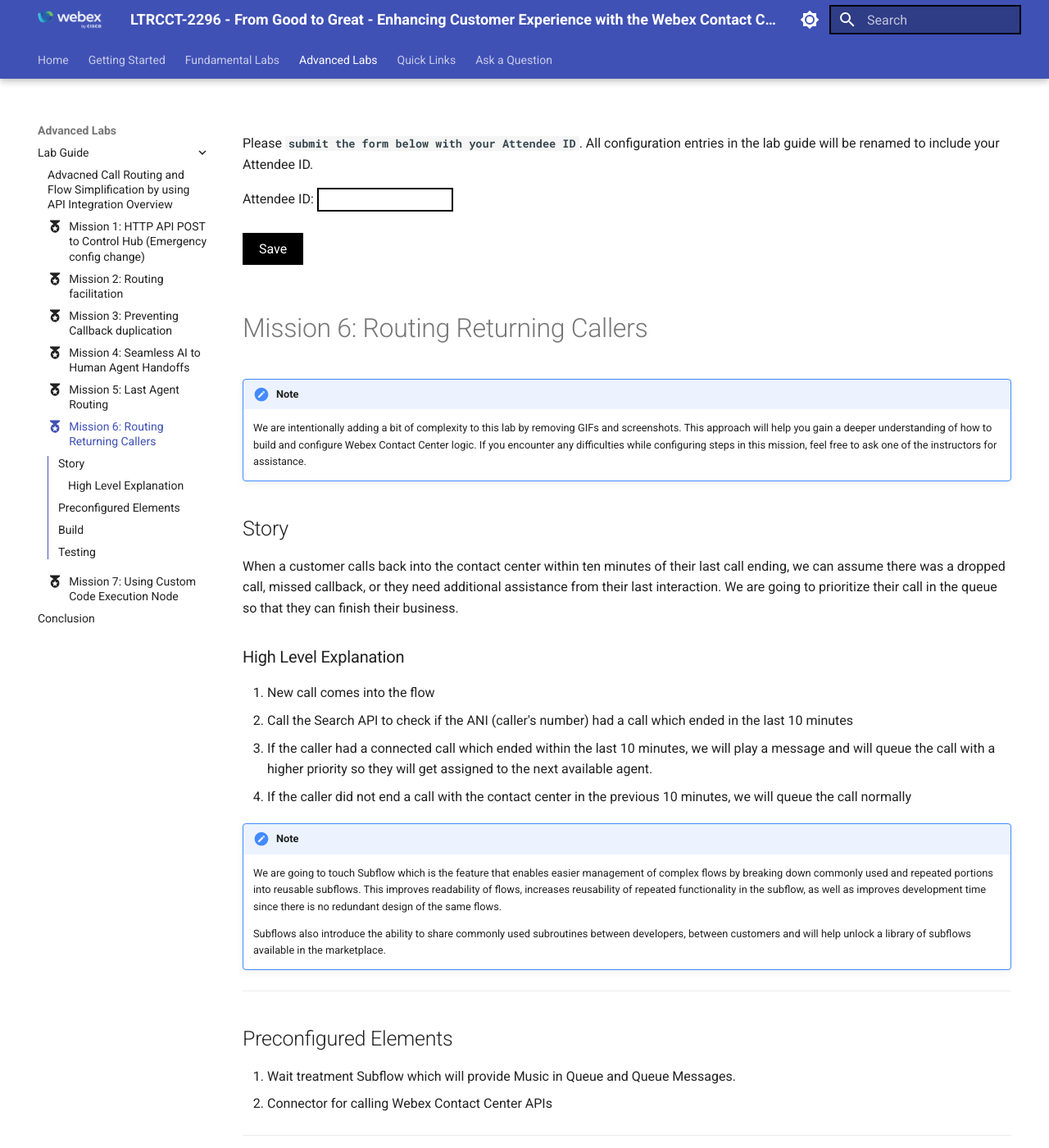
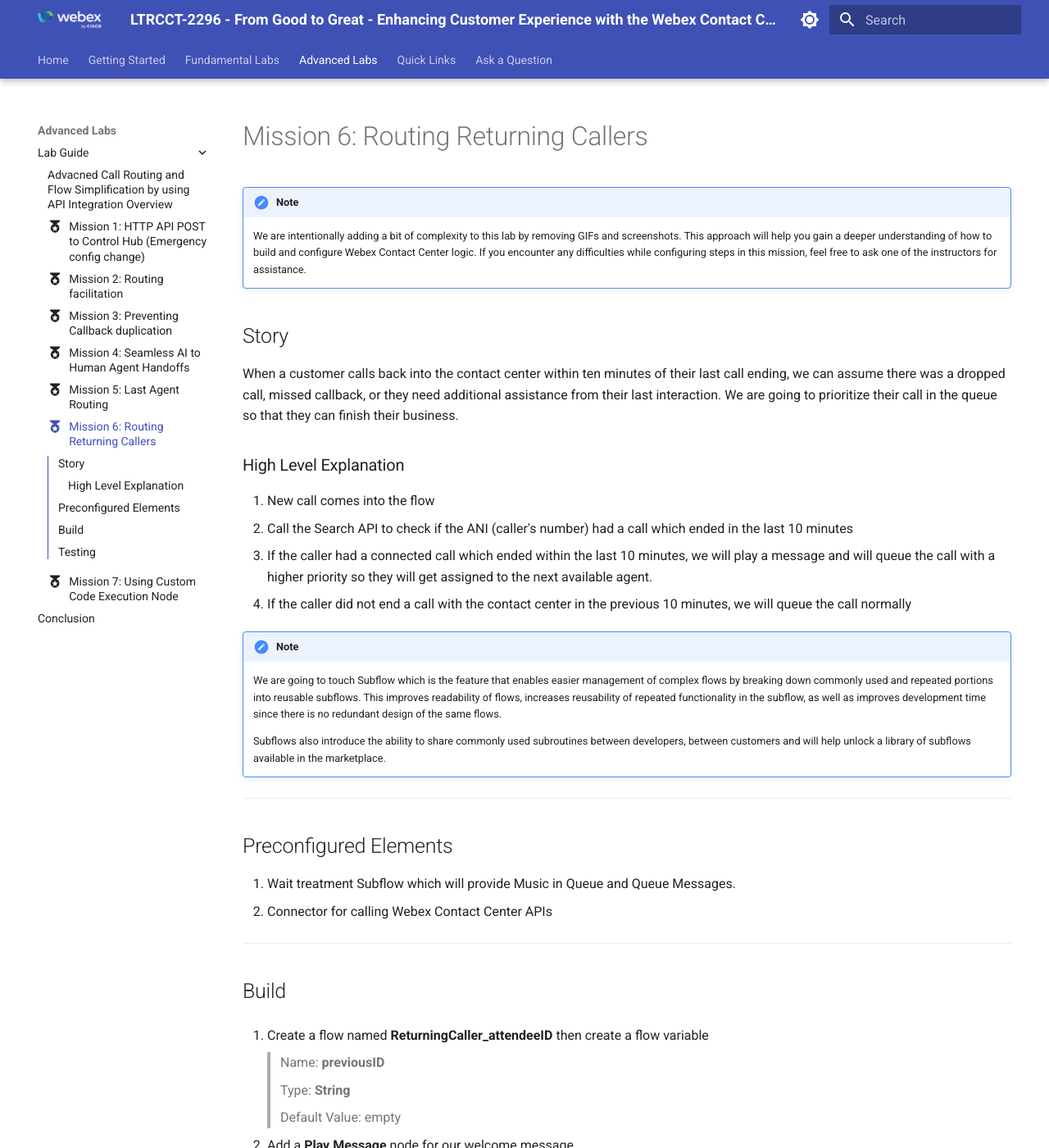
Before and after one commit to dbokatov/LTRCCT-TEST, an MkDocs documentation site: the page built from docs/main/Lab2_Mission6.md, in a window 1280 px wide and 1400 px high. Shown: the whole window at 82% size. Built offline with MkDocs 1.6.1 and Material for MkDocs 9.7.7, drawn with Linux system fonts in a browser that asks for light colours; some of the changed lines change nothing that is shown.

Commit message:
Update Lab2_Mission6.md

```diff
--- a/docs/main/Lab2_Mission6.md
+++ b/docs/main/Lab2_Mission6.md
@@ -3,79 +3,7 @@
 icon: material/medal
 ---
 
-<script>
- function update () {
-    const form = document.forms['attendee-form'];
-    if (form) {
-      form.addEventListener('submit', function (event) {
-        event.preventDefault();
-        const inputs = Array.from(form.querySelectorAll('input'));
-        const values = inputs.reduce((acc, input) => {
-          acc[input.id + '_out'] = input.value;
-          return acc;
-        }, {});
 
-        Object.entries(values).forEach(([id, value]) => {
-          const elements = document.getElementsByClassName(id);
-          Array.from(elements).forEach(element => {
-
-            console.log(element.innerHTML);
-            if(Number(element.innerHTML) > 99 ){
-               console.log(`Got a 99+ attendee: ${element.innerHTML}`);
-               element.innerHTML = value;
-             }
-            else{
-               console.log(`Got a sub 99 attendee: ${element.innerHTML}`);
-               if(element.innerHTML.includes('gmail.com'))
-               {
-                element.innerHTML = `0${value}`;
-                }
-               else{
-                element.innerHTML = value;
-               }
-                }
-          });
-        });
-        const attendeeIDInput = form.elements['attendeeID'];
-       if (attendeeIDInput && attendeeIDInput.value !== 'Your_Attendee_ID') {
-          localStorage.setItem('attendeeID', attendeeIDInput.value);
-        }
-      });
-    }
-  };
-</script>
-<style>
-  /* Style for the button */
-  button {
-    background-color: black; /* Set the background color to black */
-    color: white; /* Set the text color to white */
-    border: none; /* Remove the border */
-    padding: 10px 20px; /* Add some padding for better appearance */
-    cursor: pointer; /* Show a pointer cursor on hover */
-  }
-
-   /* Style for the input element */
-  input[type="text"] {
-    border: 2px solid black; /* Set the border thickness to 2px */
-    padding: 5px; /* Add some padding for better appearance */
-
-</style>
-
-
- Please **`submit the form below with your Attendee ID`**. All configuration entries in the lab guide will be renamed to include your Attendee ID.
-{: .block-warning }
-
-<script>
-document.forms["attendee-form"][1].value = localStorage.getItem("attendeeID") || "Your Attendee ID"
-</script>
-<form id="attendee-form">
-  <label for="attendee">Attendee ID:</label>
-  <input type="text" id="attendee" name="attendee" onChange="update()"><br>
-<br>
-  <button onclick="update()">Save</button>
-</form>
-
-<br/>
 
 # Mission 6: Routing Returning Callers
 
```
